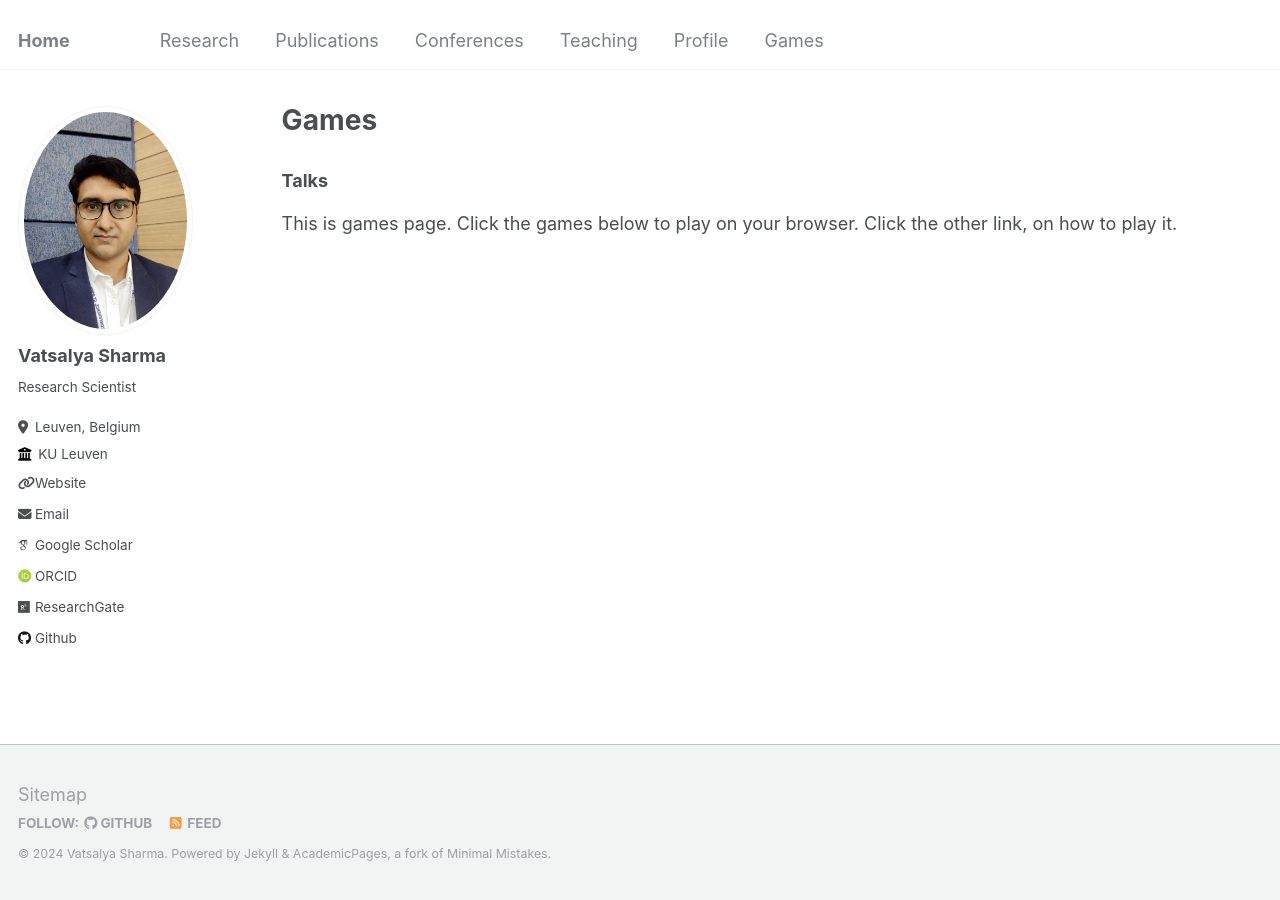
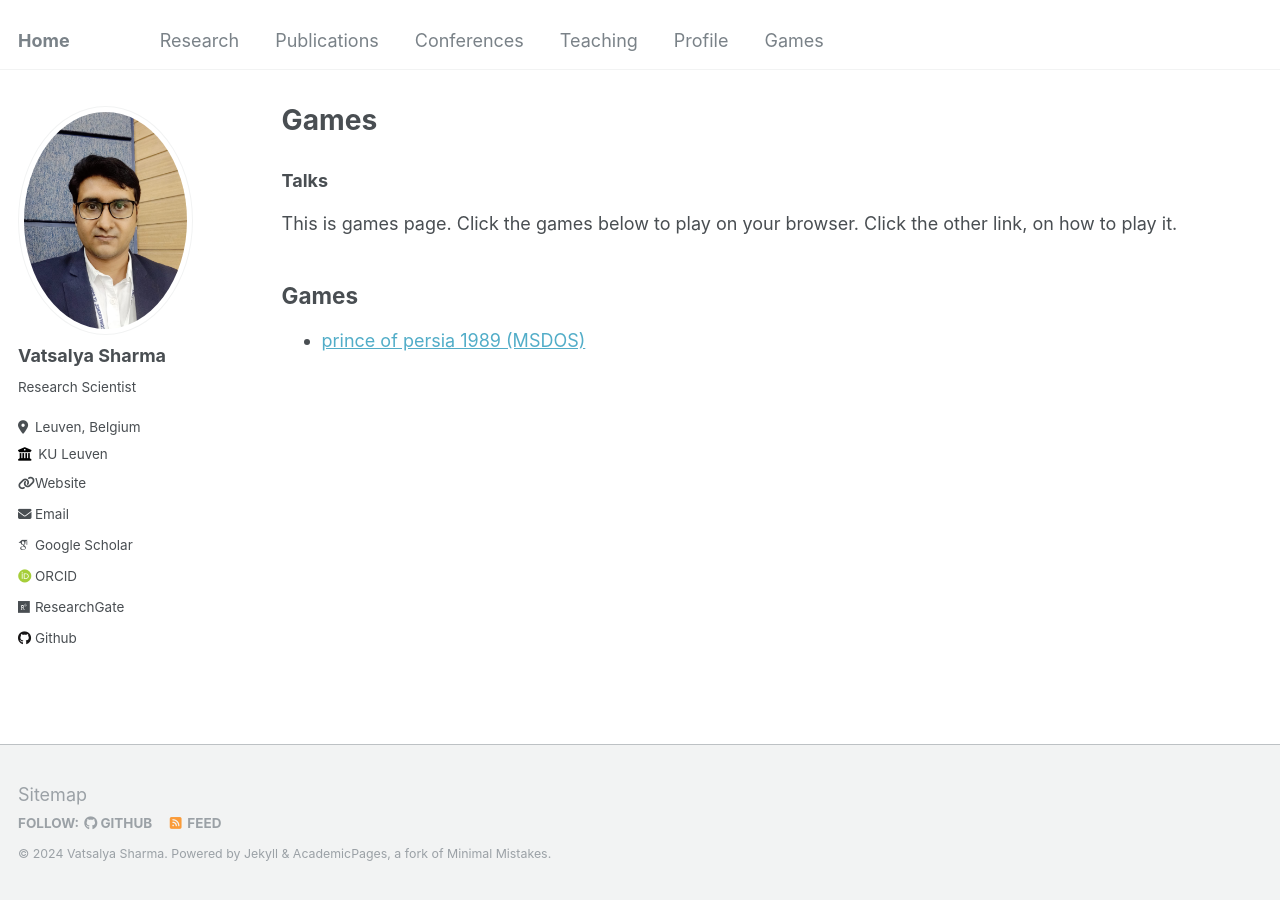
Before and after one commit to vatsalyasharma/vatsalyasharma.github.io, a Jekyll site: the page built from _games/games.md, in a window 1280 px wide. Built offline with Jekyll 4.4.1, drawn with Linux system fonts in a browser that asks for light colours; some web fonts are replaced.

Commit message:
Update games.md

```diff
--- a/_games/games.md
+++ b/_games/games.md
@@ -7,3 +7,7 @@ layout: new_archive
 ### Talks
 
 This is games page. Click the games below to play on your browser. Click the other link, on how to play it.
+
+## Games
+
+- [prince of persia 1989 (MSDOS)](https://vatsalyasharma.github.io/princeofpersia_1_dos/)
```
